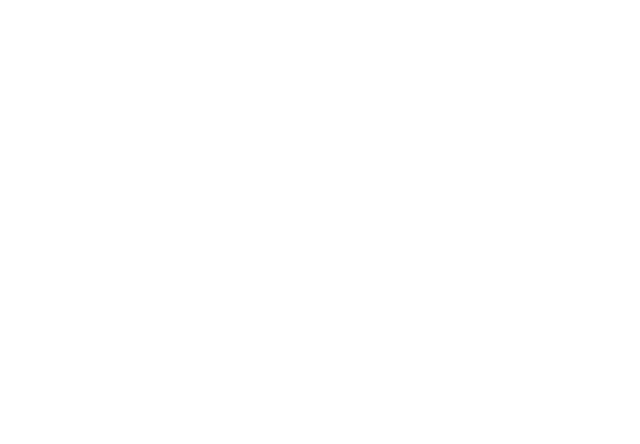
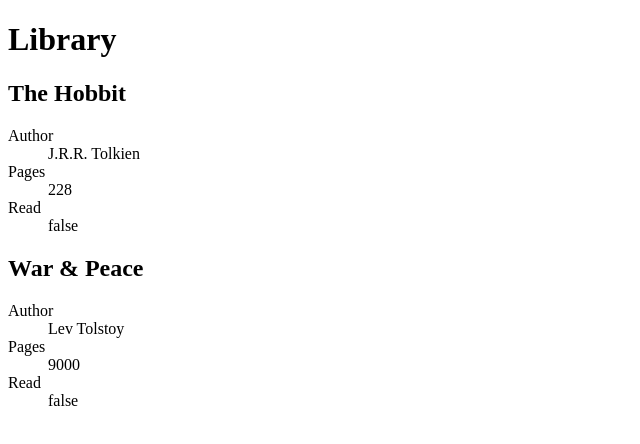
Before and after one commit to saffr3n-dump/library, a plain HTML site: page index.html in a window 1280 px wide. Shown: the whole page, without its empty margins (0-640 px from the left). Drawn offline with Linux system fonts and the light colour scheme.

Commit message:
feat: add logic to display books

```diff
--- a/index.html
+++ b/index.html
@@ -8,6 +8,7 @@
     <title>Library</title>
   </head>
   <body>
-
+    <h1>Library</h1>
+    <div class="container"></div>
   </body>
 </html>
--- a/script.js
+++ b/script.js
@@ -0,0 +1,49 @@
+(() => {
+  const container = document.querySelector('.container');
+  const library = [];
+
+  // TEMP
+  addBookToLibrary('The Hobbit', 'J.R.R. Tolkien', '228', false);
+  addBookToLibrary('War & Peace', 'Lev Tolstoy', '9000', false);
+
+  library.forEach((book) => {
+    const card = document.createElement('div');
+    card.className = 'card';
+    container.appendChild(card);
+
+    const title = document.createElement('h2');
+    title.textContent = book.title;
+    const details = document.createElement('dl');
+    card.append(title, details);
+
+    for (let key in book) {
+      if (['id', 'title'].includes(key)) continue;
+      const item = document.createElement('div');
+      details.appendChild(item);
+
+      const term = document.createElement('dt');
+      term.textContent = key[0].toUpperCase() + key.slice(1);
+      const desc = document.createElement('dd');
+      desc.textContent = book[key];
+      item.append(term, desc);
+    }
+  });
+
+  function addBookToLibrary(title, author, pages, read) {
+    const id = crypto.randomUUID();
+    const book = new Book(id, title, author, pages, read);
+    library.push(book);
+  }
+
+  function Book(id, title, author, pages, read) {
+    if (!new.target) {
+      throw new Error("'new' must be used to call the constructor");
+    }
+
+    this.id = id;
+    this.title = title;
+    this.author = author;
+    this.pages = pages;
+    this.read = read;
+  }
+})();
```
